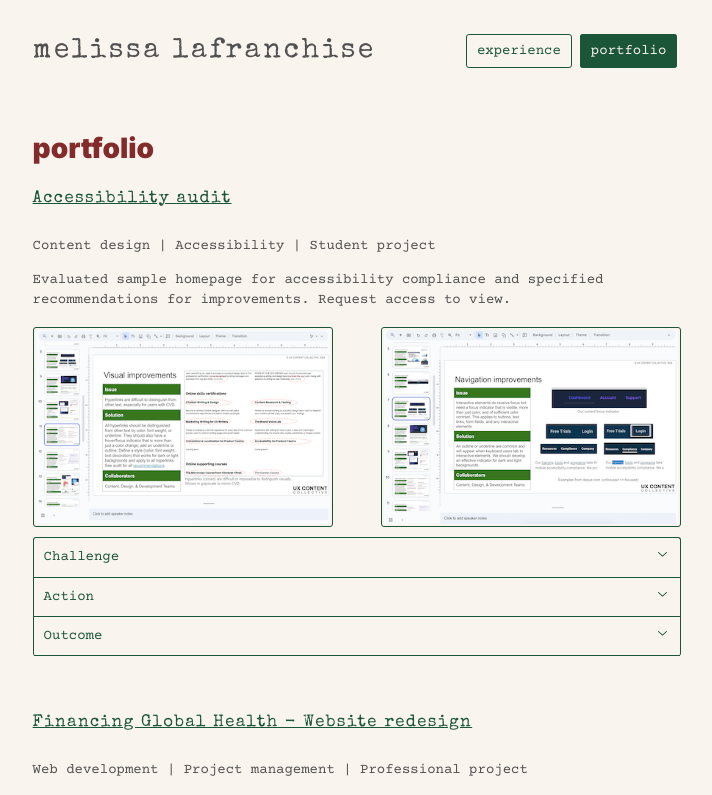
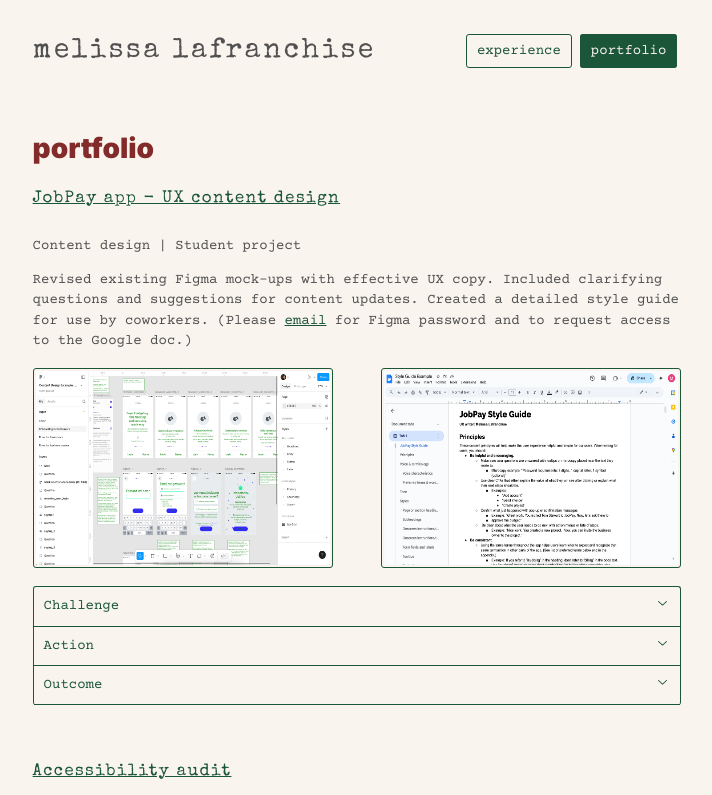
Before and after one commit to pulchrit/melissalafranchise, a Next.js app: page /portfolio in a window 1280 px wide. Shown: the top 795 px of the page, without its empty margins (283-995 px from the left). Built offline with nearby package versions, Linux system fonts and the light colour scheme.

Commit message:
Update portfolio items

```diff
--- a/components/portfolioItem.js
+++ b/components/portfolioItem.js
@@ -13,15 +13,14 @@
   title,
   code,
   type,
-  href,
   challenge,
   action,
   outcome,
 }) {
   const imageContent = useMemo(() => {
-    return images.map(({ src, alt, width, height, priority, id }) => (
+    return images.map(({ src, alt, width, height, href, priority, id }) => (
+      <a key={id} href={href} target="_blank" rel="noopener">
         <Image
-        key={id}
           alt={alt}
           className={styles.screenshot}
           height={height}
@@ -29,6 +28,7 @@
           src={src}
           width={width}
         />
+      </a>
     ));
   }, [images]);
 
@@ -86,7 +86,7 @@
 
   return (
     <div className={styles.wrapper}>
-      <a href={href} target="_blank" rel="noopener">
+      <a href={images[0].href} target="_blank" rel="noopener">
         <h3
           className={classnames(
             highlightFont.className,
@@ -99,14 +99,7 @@
       </a>
       <p>{type}</p>
       <p className={styles.text}>{code}</p>
-      <a
-        className={styles.imageWrapper}
-        href={href}
-        target="_blank"
-        rel="noopener"
-      >
-        {imageContent}
-      </a>
+      <div className={styles.imageWrapper}>{imageContent}</div>
       <Accordion.Root
         className={styles.AccordionRoot}
         type="single"
--- a/constants/constants.js
+++ b/constants/constants.js
@@ -314,6 +314,67 @@
 
 export const portfolioData = [
   {
+    id: 'portfolio-9',
+    images: [
+      {
+        id: 'writing-1',
+        src: '/images/writing1.png',
+        alt: 'Figma mock-up of content design for the JobPay payment app.',
+        width: 300,
+        height: 200,
+        priority: true,
+        href: 'https://www.figma.com/design/mwnIEPYiDmtVb4cfYw5rNJ/Content-Design-Example--Onboarding-and-User-Flows?node-id=5-87&t=2pMk0l5cNZ0KzcwA-1',
+      },
+      {
+        id: 'writing-2',
+        src: '/images/writing2.png',
+        alt: 'Style guide for the JobPay payment app.',
+        width: 300,
+        height: 200,
+        priority: true,
+        href: 'https://docs.google.com/document/d/1x6GndaOGfnfqTjW9wjwVo9WUVs1CAeID7knCWhF9vJk/edit?usp=sharing',
+      },
+    ],
+    title: 'JobPay app - UX content design ',
+    code: (
+      <>
+        Revised existing Figma mock-ups with effective UX copy. Included
+        clarifying questions and suggestions for content updates. Created a
+        detailed style guide for use by coworkers. (Please{' '}
+        {
+          <a href="mailto:pulchrit@gamil.com" target="_blank" rel="noopener">
+            email
+          </a>
+        }{' '}
+        for Figma password and to request access to the Google doc.)
+      </>
+    ),
+    type: `Content design ${PIPE} Student project`,
+    challenge:
+      'As the final project for the Fundamentals of UX Writing course, updated UX copy in a fictional payment app called JobPay and also created a content style guide for the app.',
+    action:
+      'Across three onboarding and user flows, I applied content design best practices to create clear, helpful, actionable content for the JobPay app. I included questions, comments, and suggestions as a way to collaborate with the design, marketing, and development teams. I ensured voice and tone were appropriate and based on actual user research. I delineated guiding principles, voice, tone, and specific component text direction and examples in a thorough style guide.',
+    outcome: (
+      <>
+        <p>
+          {`The updated content makes the app attractive, understandable, and
+          accessible for the two main audiences${EMDASH}freelancers and business
+          owners. I ensured users understood the value of JobPay and how it
+          would benefit them. I wrote UI text that was clear, helpful, and
+          explained explained how to efficiently use the app. Further, notes
+          with kind suggestions and questions provided feedback to the
+          design, marketing, and development teams, ideally sparking creative
+          collaboration and improvements to the app.`}
+        </p>
+        <p>
+          The detailed style guide explains how coworkers should apply JobPay’s
+          content principles, voice, and tone to any JobPay content for
+          effectiveness and consistency.
+        </p>
+      </>
+    ),
+  },
+  {
     id: 'portfolio-7',
     images: [
       {
@@ -323,6 +384,7 @@
         width: 300,
         height: 200,
         priority: true,
+        href: 'https://docs.google.com/presentation/d/1l7O8D2QsvCJi8FTWhy_3bPGvEZz9lWOPgDf__fW-AoM/edit?usp=drive_link',
       },
       {
         id: 'accessible-2',
@@ -331,12 +393,12 @@
         width: 300,
         height: 200,
         priority: true,
+        href: 'https://docs.google.com/presentation/d/1l7O8D2QsvCJi8FTWhy_3bPGvEZz9lWOPgDf__fW-AoM/edit?usp=drive_link',
       },
     ],
     title: 'Accessibility audit',
     code: 'Evaluated sample homepage for accessibility compliance and specified recommendations for improvements. Request access to view.',
     type: `Content design ${PIPE} Accessibility ${PIPE} Student project`,
-    href: 'https://docs.google.com/presentation/d/1l7O8D2QsvCJi8FTWhy_3bPGvEZz9lWOPgDf__fW-AoM/edit?usp=drive_link',
     challenge:
       'Perform an accessibility audit on an example site and make recommendations for updates to achieve Web Content Accessibility Guidelines (WCAG) compliance.',
     action:
@@ -354,6 +416,7 @@
         width: 300,
         height: 200,
         priority: false,
+        href: 'https://vizhub.healthdata.org/fgh/',
       },
       {
         id: 'fgh-2',
@@ -362,12 +425,12 @@
         width: 300,
         height: 200,
         priority: false,
+        href: 'https://vizhub.healthdata.org/fgh/',
       },
     ],
     title: 'Financing Global Health - Website redesign',
     code: 'Defined goals, deliverables, and plan for the redesign of multiple visualization tools. Executed redesign using React and Sass.',
     type: `Web development ${PIPE} Project management ${PIPE} Professional project`,
-    href: 'https://vizhub.healthdata.org/fgh/',
     challenge:
       'Lead a two person working group to plan and implement the redesign of multiple Institute for Health Metrics and Evaluation (IHME) visualization websites.',
     action: (
@@ -437,12 +500,12 @@
         width: 300,
         height: 200,
         priority: false,
+        href: 'https://drive.google.com/file/d/1ldSXxwMlEG0bvGDgxM3WbtrsAj9XXUDx/view?usp=drive_link',
       },
     ],
     title: 'Orange County Animal Rescue Coalition - Logo design',
     code: 'Created a logo for the Orange Country Animal Rescue Coalition that captured their focus on cats and kittens.',
     type: `Logo design ${PIPE} Pro bono project`,
-    href: 'https://drive.google.com/file/d/1ldSXxwMlEG0bvGDgxM3WbtrsAj9XXUDx/view?usp=drive_link',
     challenge:
       'Created this whimsical logo for a coworker. She was a volunteer with the Orange County Animal Rescue Coalition.',
     action: `As the main focus was on fostering and adopting cats and kittens, I thought the image of the cats drinking from a bowl would communicate that focus without the need for additional descriptive text${EMDASH}and it was really quite endearing.`,
@@ -459,6 +522,7 @@
         width: 300,
         height: 200,
         priority: false,
+        href: 'https://docs.google.com/presentation/d/1uCLXsjPtDXdIH1iX409MjZRjaGYknaOYuevA51HvB7k/edit?usp=sharing',
       },
       {
         id: 'research-2',
@@ -467,13 +531,12 @@
         width: 300,
         height: 200,
         priority: false,
+        href: 'https://docs.google.com/presentation/d/1uCLXsjPtDXdIH1iX409MjZRjaGYknaOYuevA51HvB7k/edit?usp=sharing',
       },
     ],
     title: 'User research and analysis',
     code: 'Performed user research, analyzed results, and shared recommendations for fact-based improvements to a payment app. Request access to view.',
     type: `Content design ${PIPE} User research ${PIPE} Student project`,
-    href: 'https://docs.google.com/presentation/d/1uCLXsjPtDXdIH1iX409MjZRjaGYknaOYuevA51HvB7k/edit?usp=sharing',
-
     challenge:
       'Perform sentiment analysis and usability testing on a prototype for a payment app, analyze and share results.',
     action: (
@@ -505,6 +568,7 @@
         width: 300,
         height: 200,
         priority: true,
+        href: 'https://vizhub.healthdata.org/pandemic-recovery-survey/',
       },
       {
         id: 'prs-2',
@@ -513,12 +577,12 @@
         width: 300,
         height: 200,
         priority: true,
+        href: 'https://vizhub.healthdata.org/pandemic-recovery-survey/',
       },
     ],
     title: 'Pandemic Recovery Survey - Website creation',
     code: 'Planned and executed a new data visualization tool using React, Redux Toolkit, React Query, Ant Design, and D3. Ensured the tool was accessibile and mobile friendly. Contributed to content design to showcase the data for multiple target audiences.',
     type: `Web development ${PIPE} Content design ${PIPE} Professional project`,
-    href: 'https://vizhub.healthdata.org/pandemic-recovery-survey/',
     challenge:
       'As lead developer working under the guidance of a senior developer and project manager, create a new visualization tool for a research team that showcased their data on the effects of the COVID-19 pandemic.',
     action: (
@@ -562,12 +626,12 @@
         width: 300,
         height: 200,
         priority: false,
+        href: 'https://drive.google.com/file/d/1NCRnr3mZbsW3sz0m0QB9USU1mbElFiFN/view?usp=drive_link',
       },
     ],
     title: 'Cindy Bohde Enterprises, Inc. - Identity design',
     code: 'Created letterhead, envelopes, and business cards for Cindy Bodhe Enterprises, Inc.',
     type: `Identity design ${PIPE} Professional project`,
-    href: 'https://drive.google.com/file/d/1NCRnr3mZbsW3sz0m0QB9USU1mbElFiFN/view?usp=drive_link',
     challenge:
       'Created the logo, letterhead, envelopes, and business cards for Cindy Bohde.',
     action: `I created a professional, sleek, and mature design to match the expertise and bearing of a keen professional.`,
@@ -584,6 +648,7 @@
         width: 300,
         height: 200,
         priority: false,
+        href: 'https://docs.google.com/document/d/1SSZr80VT7wJDY8UW5t5eHBOWC0_UbSO-QaISUPF3R8I/edit?usp=sharing',
       },
       {
         id: 'copy-2',
@@ -592,13 +657,12 @@
         width: 300,
         height: 200,
         priority: false,
+        href: 'https://docs.google.com/document/d/1SSZr80VT7wJDY8UW5t5eHBOWC0_UbSO-QaISUPF3R8I/edit?usp=sharing',
       },
     ],
     title: 'Web copy revision',
     code: 'Crafted accessible web copy with a bit of design direction. Request access to view.',
     type: `Content design ${PIPE} Student project`,
-    href: 'https://docs.google.com/document/d/1SSZr80VT7wJDY8UW5t5eHBOWC0_UbSO-QaISUPF3R8I/edit?usp=sharing',
-
     challenge:
       'Take a "wall of text" and turn it into accessible web page content.',
     action: 'I reworked copy per web content best practices.',
@@ -615,6 +679,7 @@
         width: 300,
         height: 200,
         priority: false,
+        href: 'https://vizhub.healthdata.org/rehabilitation/',
       },
       {
         id: 'who-2',
@@ -623,12 +688,12 @@
         width: 300,
         height: 200,
         priority: false,
+        href: 'https://vizhub.healthdata.org/rehabilitation/',
       },
     ],
     title: 'WHO Rehabilitation Need Estimator - Website creation',
     code: 'Created a new data visualization tool using React, Redux, React Query, Ant Design, and IHME UI. Contributed to content design by crafting the key findings view to reach a valuable target audience.',
     type: `Web development ${PIPE} Content design ${PIPE} Professional project`,
-    href: 'https://vizhub.healthdata.org/rehabilitation/',
     challenge:
       'As a new developer working under the guidance of a senior developer, create a new visualization tool that shared the rehabilitation needs of the global population for an Insitute for Health Metrcis and Evaluation (IHME) research team and the World Health Organization (WHO).',
     action: (
@@ -663,12 +728,12 @@
         width: 300,
         height: 200,
         priority: false,
+        href: 'https://drive.google.com/file/d/1A4PnU5wqv_wPScmBmcSKwyt9PPHo6T5C/view?usp=drive_link',
       },
     ],
     title: 'Cheetah tshirt - Illustration',
     code: 'Cheetah illustration for silk screened tshirt',
     type: `Illustration ${PIPE} Personal project`,
-    href: 'https://drive.google.com/file/d/1A4PnU5wqv_wPScmBmcSKwyt9PPHo6T5C/view?usp=drive_link',
     challenge: 'My daughter loves cheetahs and wanted a cheetah tshirt.',
     action: `I drew a cheetah, created a stencil, and silk screened the image onto tshirts for her, her sister, and their friend.`,
     outcome: 'Joy! The girls loved their custom tshirts.',
```
Also changed, not shown: public/images/writing1.png (added), public/images/writing2.png (added). Lines whose indentation alone changed are shown as unchanged.
